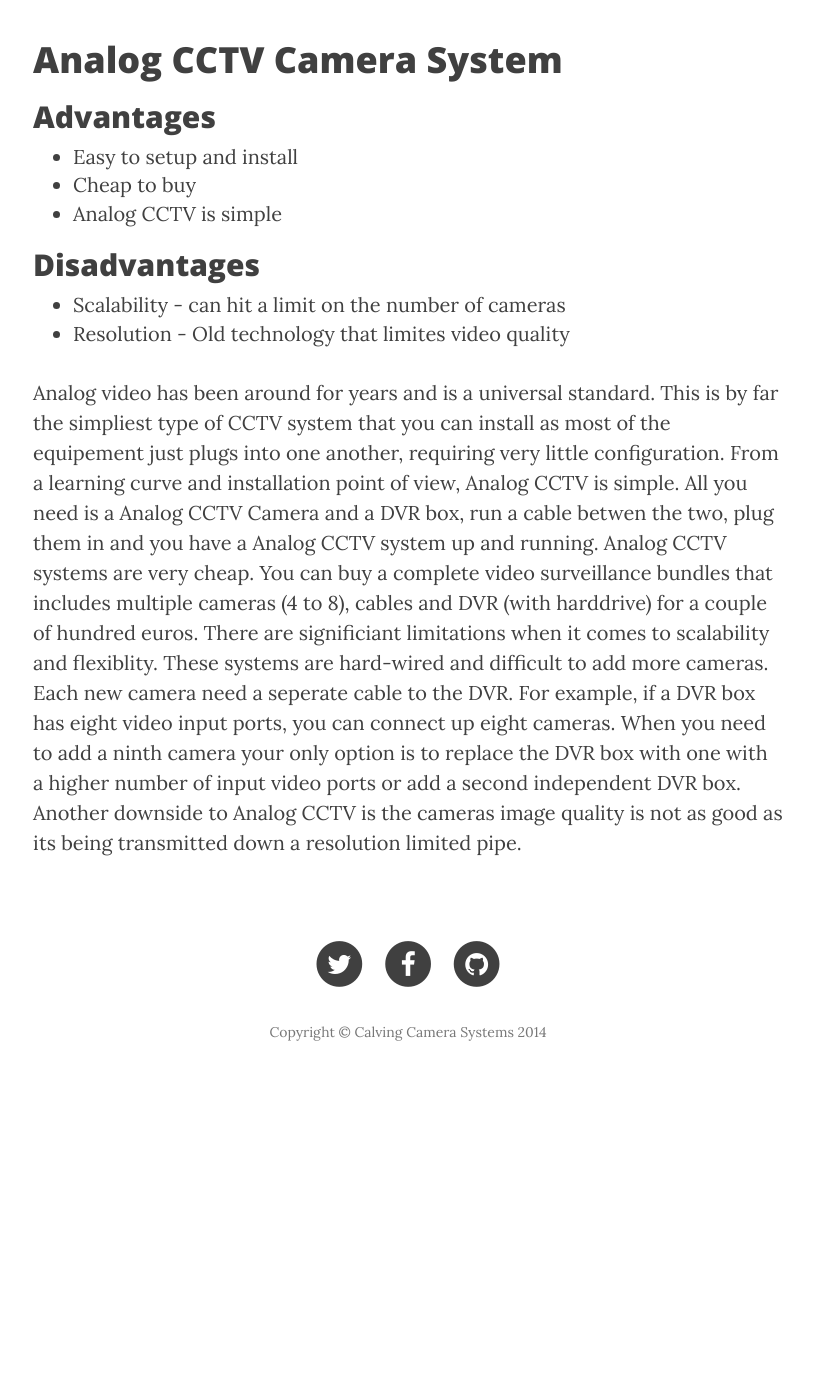
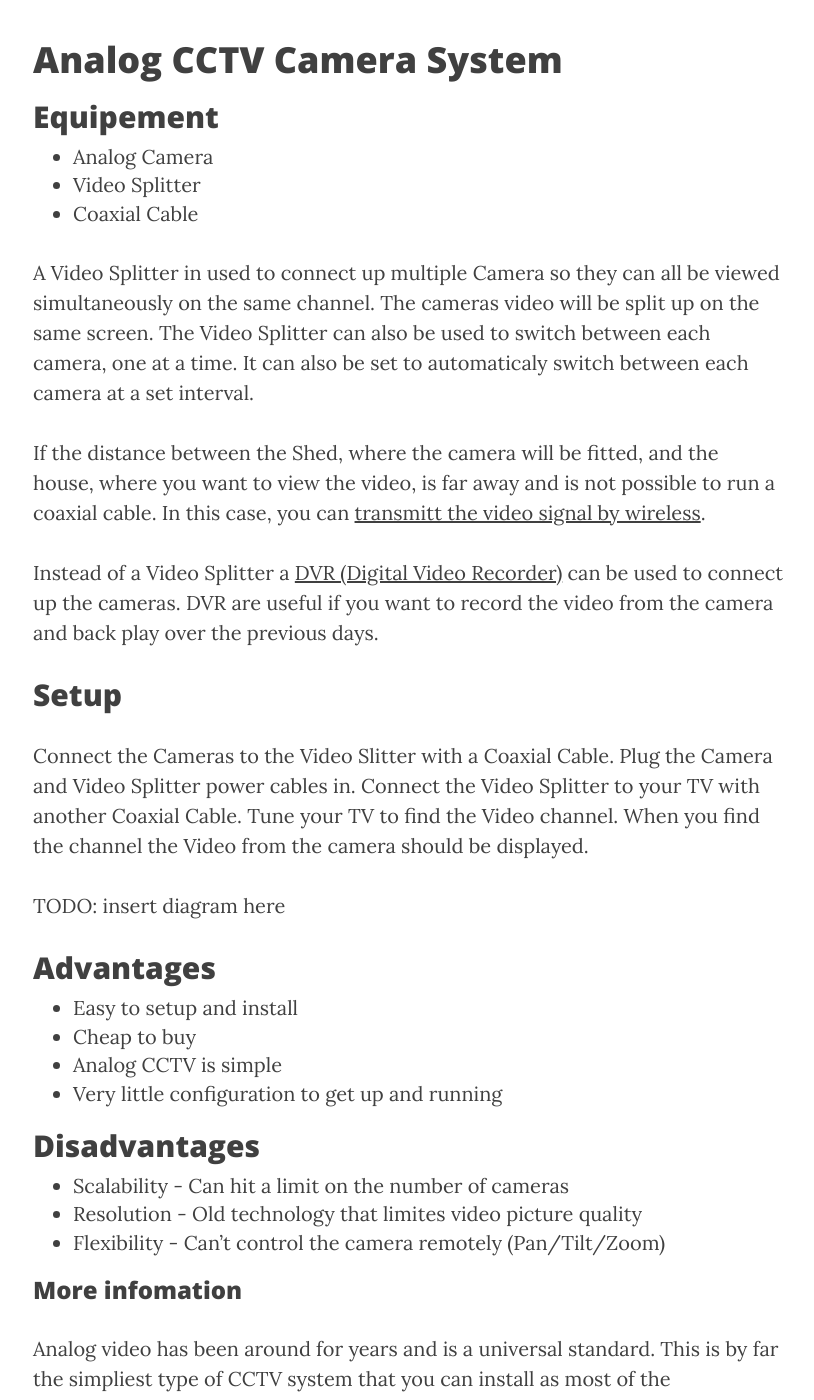
Before and after one commit to jholleran/calvingcamerareviews, a Jekyll site: the page built from _posts/2015-04-23-analog-cctv-system.markdown, in a window 1280 px wide and 1400 px high, scrolled down 566 px. Shown: the whole window, without its empty margins (232-1046 px from the left). Built offline with Jekyll 4.4.1, drawn with Linux system fonts in a browser that asks for light colours; nearby versions of some CDN libraries; before the commit the page ends 1674 px from its top, so only the background shows below that; some of the changed text lies outside the part shown.

Commit message:
Analog CCTV blog post

```diff
--- a/_posts/2015-04-23-analog-cctv-system.markdown
+++ b/_posts/2015-04-23-analog-cctv-system.markdown
@@ -1,28 +1,54 @@
 ---
 layout: post
 heading:  "Analog CCTV Camera System"
-subHeading:  "Analog CCTV Camera"
-date:   2015-04-12 17:07:16
+subHeading:  "Setting up an Analog CCTV Camera"
+date:   2015-04-23 21:28:16
 bg-img: calving-camera-creevagh.jpg
 img: calving-camera.jpg
 description: |
-  A step by step guide on what needs to be done to set up a Calving Camera System. Gives you an overview on all the different types and offers advice on the best tpye of Calving Camera System that is right for you.
+  All the information you need to know about Analog CCTV camera systems.
 
 
 categories: cctv
 ---
 
 #Analog CCTV Camera System
+
+##Equipement
+- Analog Camera
+- Video Splitter
+- Coaxial Cable
+
+A Video Splitter in used to connect up multiple Camera so they can all be viewed simultaneously on the same channel. The cameras video will be split up on the same screen. The Video Splitter can also be used to switch between each camera, one at a time. It can also be set to automaticaly switch between each camera at a set interval.
+
+If the distance between the Shed, where the camera will be fitted, and the house, where you want to view the video, is far away and is not possible to run a coaxial cable. In this case, you can [transmitt the video signal by wireless](#TODO insert link).
+
+Instead of a Video Splitter a [DVR (Digital Video Recorder)](#insert dvr link) can be used to connect up the cameras. DVR are useful if you want to record the video from the camera and back play over the previous days.
+
+##Setup
+Connect the Cameras to the Video Slitter with a Coaxial Cable. Plug the Camera and Video Splitter power cables in. Connect the Video Splitter to your TV with another Coaxial Cable. Tune your TV to find the Video channel. When you find the channel the Video from the camera should be displayed.
+
+TODO: insert diagram here
+
 ##Advantages
 - Easy to setup and install
 - Cheap to buy
 - Analog CCTV is simple
+- Very little configuration to get up and running
 
 ##Disadvantages
-- Scalability - can hit a limit on the number of cameras
-- Resolution - Old technology that limites video quality
+- Scalability - Can hit a limit on the number of cameras
+- Resolution - Old technology that limites video picture quality
+- Flexibility - Can't control the camera remotely (Pan/Tilt/Zoom)
 
+
+###More infomation
 Analog video has been around for years and is a universal standard. This is by far the simpliest type of CCTV system that you can install as most of the equipement just plugs into one another, requiring very little configuration. From a learning curve and installation point of view, Analog CCTV is simple. All you need is a Analog CCTV Camera and a DVR box, run a cable betwen the two, plug them in and you have a Analog CCTV system up and running.
+
 Analog CCTV systems are very cheap. You can buy a complete video surveillance bundles that includes multiple cameras (4 to 8), cables and DVR (with harddrive) for a couple of hundred euros.
+
 There are significiant limitations when it comes to scalability and flexiblity. These systems are hard-wired and difficult to add more cameras. Each new camera need a seperate cable to the DVR. For example, if a DVR box has eight video input ports, you can connect up eight cameras. When you need to add a ninth camera your only option is to replace the DVR box with one with a higher number of input video ports or add a second independent DVR box.
 Another downside to Analog CCTV is the cameras image quality is not as good as its being transmitted down a resolution limited pipe.
+
+
+Before you buy an equipment make sure they are compatable with each other. The best way is to check the specification and the connector types so they can be pluged into together. Most of the Analog Cameras and Video Splitter use BNC input connectors. Its a good idea to check that out before you buy.
```
Also changed, not shown: _posts/2015-04-12-installing-a-farm-calving-camera.markdown (+5 -5 lines), img/born-calf.jpg (added).
